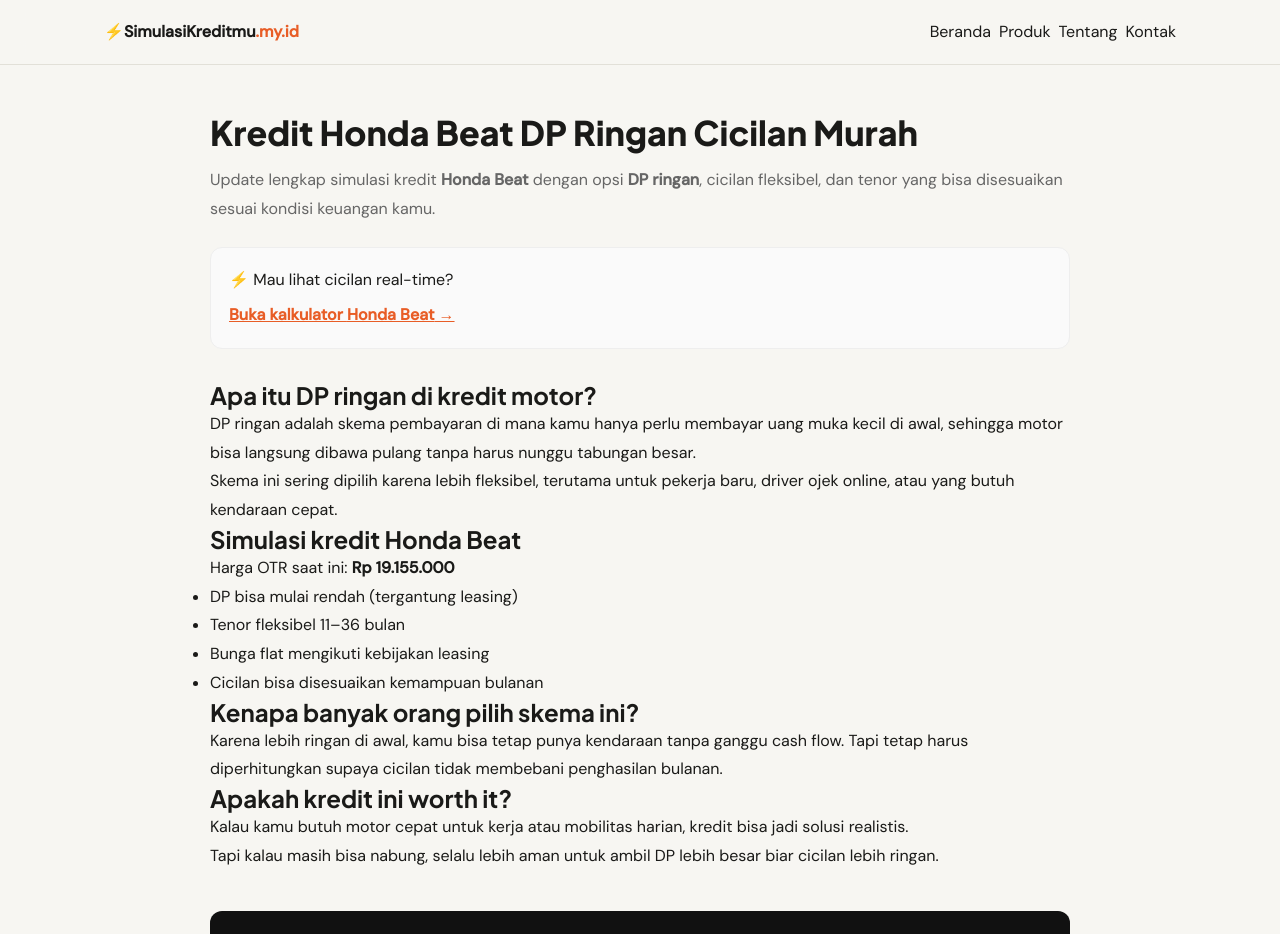
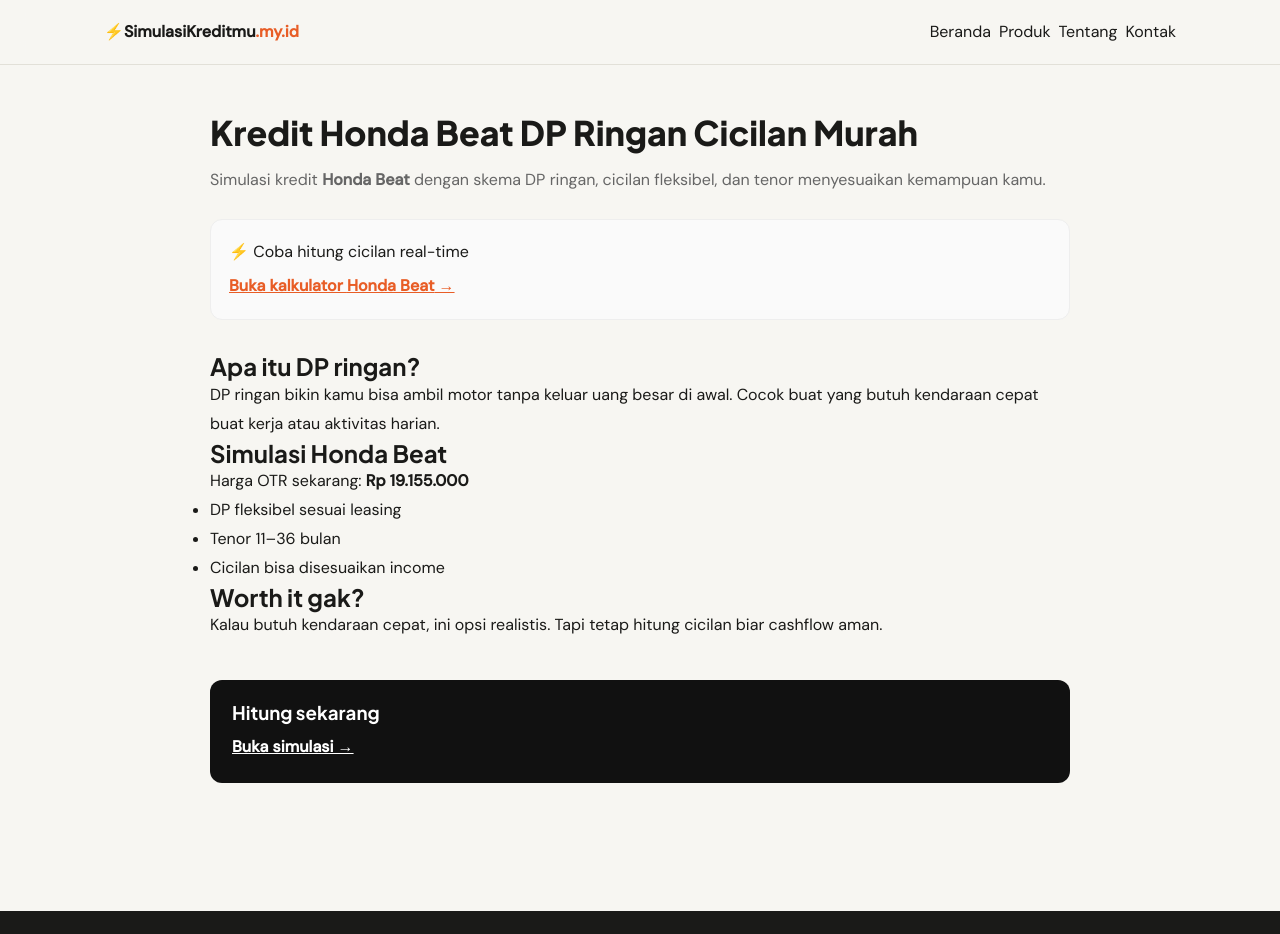
Before and after one commit to Andrenurdiansyah/simulasikreditmu, a Next.js app: page /artikel/honda-beat in a window 1280 px wide. Shown: the top 934 px of the page. Built offline with nearby package versions, Linux system fonts and the light colour scheme.

Commit message:
update slug artikel

```diff
--- a/app/artikel/[slug]/page.tsx
+++ b/app/artikel/[slug]/page.tsx
@@ -13,16 +13,14 @@
 export async function generateStaticParams() {
   const { getAllArticles } = await import("@/lib/articles");
 
-  const data = getAllArticles();
-
-  console.log("ARTICLES:", data);
-
-  return data.map((a) => ({
+  return getAllArticles().map((a) => ({
     slug: a.slug,
   }));
 }
 
-export async function generateMetadata({ params }: Props): Promise<Metadata> {
+export async function generateMetadata(
+  { params }: Props
+): Promise<Metadata> {
   const article = getArticleBySlug(params.slug);
   if (!article) return {};
 
@@ -55,12 +53,11 @@
       </h1>
 
       <p style={{ color: "#666", marginBottom: 24, fontSize: 16 }}>
-        Update lengkap simulasi kredit <b>{product.name}</b> dengan opsi
-        <b> DP ringan</b>, cicilan fleksibel, dan tenor yang bisa disesuaikan
-        sesuai kondisi keuangan kamu.
+        Simulasi kredit <b>{product.name}</b> dengan skema DP ringan, cicilan
+        fleksibel, dan tenor menyesuaikan kemampuan kamu.
       </p>
 
-      {/* CTA BOX */}
+      {/* CTA */}
       <div
         style={{
           padding: 18,
@@ -70,7 +67,7 @@
           background: "#fafafa",
         }}
       >
-        <p style={{ marginBottom: 6 }}>⚡ Mau lihat cicilan real-time?</p>
+        <p style={{ marginBottom: 6 }}>⚡ Coba hitung cicilan real-time</p>
 
         <Link
           href={`/simulasi-kredit/${product.slug}`}
@@ -84,53 +81,31 @@
         </Link>
       </div>
 
-      {/* SECTION 1 */}
-      <h2 style={{ marginTop: 20 }}>Apa itu DP ringan di kredit motor?</h2>
+      {/* CONTENT */}
+      <h2>Apa itu DP ringan?</h2>
       <p>
-        DP ringan adalah skema pembayaran di mana kamu hanya perlu membayar
-        uang muka kecil di awal, sehingga motor bisa langsung dibawa pulang
-        tanpa harus nunggu tabungan besar.
+        DP ringan bikin kamu bisa ambil motor tanpa keluar uang besar di awal.
+        Cocok buat yang butuh kendaraan cepat buat kerja atau aktivitas harian.
       </p>
 
+      <h2>Simulasi {product.name}</h2>
       <p>
-        Skema ini sering dipilih karena lebih fleksibel, terutama untuk
-        pekerja baru, driver ojek online, atau yang butuh kendaraan cepat.
-      </p>
-
-      {/* SECTION 2 */}
-      <h2>Simulasi kredit {product.name}</h2>
-      <p>
-        Harga OTR saat ini: <b>Rp {price}</b>
+        Harga OTR sekarang: <b>Rp {price}</b>
       </p>
 
       <ul>
-        <li>DP bisa mulai rendah (tergantung leasing)</li>
-        <li>Tenor fleksibel 11–36 bulan</li>
-        <li>Bunga flat mengikuti kebijakan leasing</li>
-        <li>Cicilan bisa disesuaikan kemampuan bulanan</li>
+        <li>DP fleksibel sesuai leasing</li>
+        <li>Tenor 11–36 bulan</li>
+        <li>Cicilan bisa disesuaikan income</li>
       </ul>
 
-      {/* SECTION 3 */}
-      <h2>Kenapa banyak orang pilih skema ini?</h2>
+      <h2>Worth it gak?</h2>
       <p>
-        Karena lebih ringan di awal, kamu bisa tetap punya kendaraan tanpa
-        ganggu cash flow. Tapi tetap harus diperhitungkan supaya cicilan tidak
-        membebani penghasilan bulanan.
+        Kalau butuh kendaraan cepat, ini opsi realistis. Tapi tetap hitung
+        cicilan biar cashflow aman.
       </p>
 
-      {/* SECTION 4 */}
-      <h2>Apakah kredit ini worth it?</h2>
-      <p>
-        Kalau kamu butuh motor cepat untuk kerja atau mobilitas harian,
-        kredit bisa jadi solusi realistis.
-      </p>
-
-      <p>
-        Tapi kalau masih bisa nabung, selalu lebih aman untuk ambil DP lebih
-        besar biar cicilan lebih ringan.
-      </p>
-
-      {/* CTA FINAL */}
+      {/* FINAL CTA */}
       <div
         style={{
           marginTop: 40,
@@ -140,13 +115,7 @@
           borderRadius: 12,
         }}
       >
-        <h3 style={{ marginBottom: 8 }}>
-          Coba hitung cicilan sekarang
-        </h3>
-
-        <p style={{ opacity: 0.8, marginBottom: 12 }}>
-          Atur DP, tenor, dan lihat simulasi sesuai kondisi kamu.
-        </p>
+        <h3 style={{ marginBottom: 8 }}>Hitung sekarang</h3>
 
         <Link
           href={`/simulasi-kredit/${product.slug}`}
@@ -156,7 +125,7 @@
             textDecoration: "underline",
           }}
         >
-          Buka simulasi {product.name} →
+          Buka simulasi →
         </Link>
       </div>
     </div>
```
